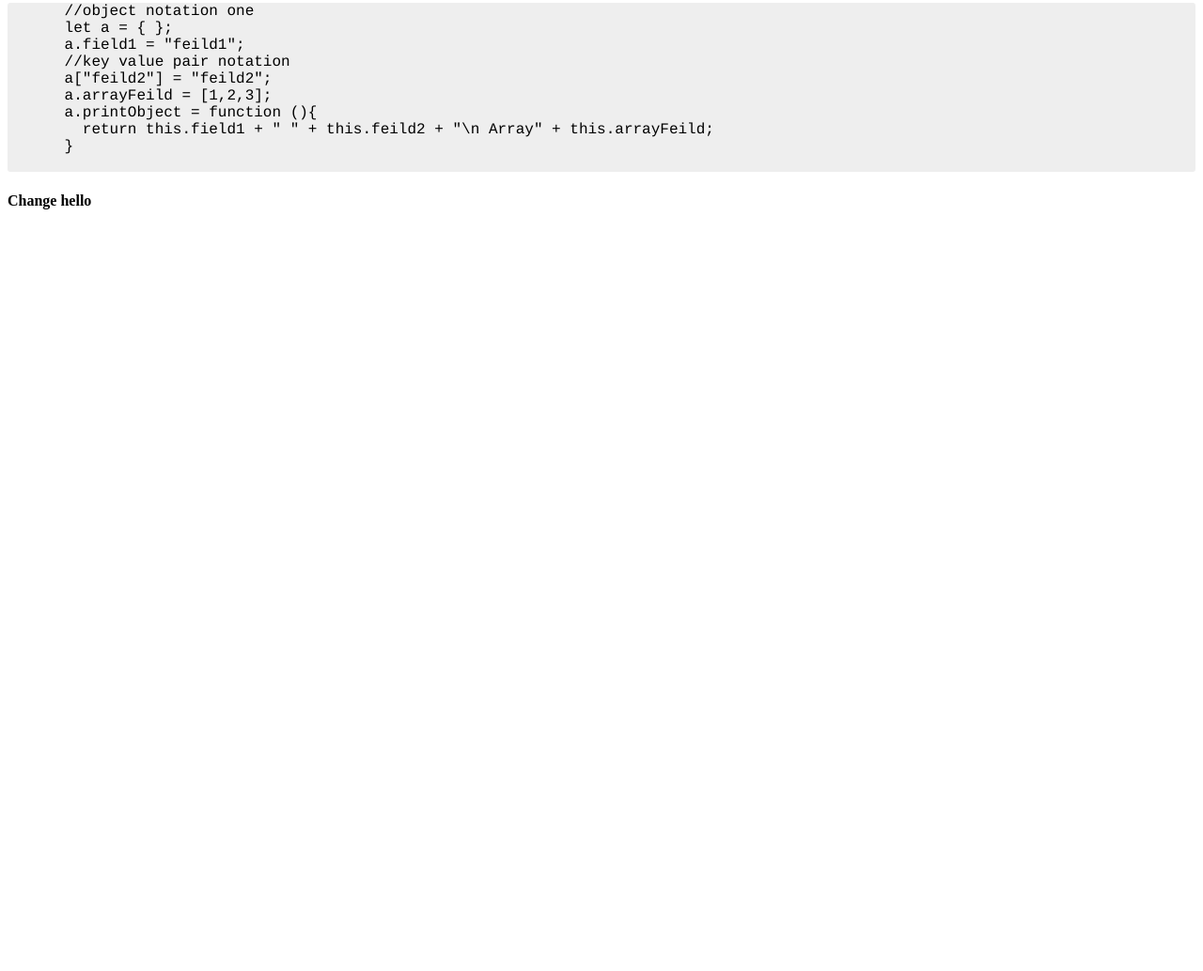
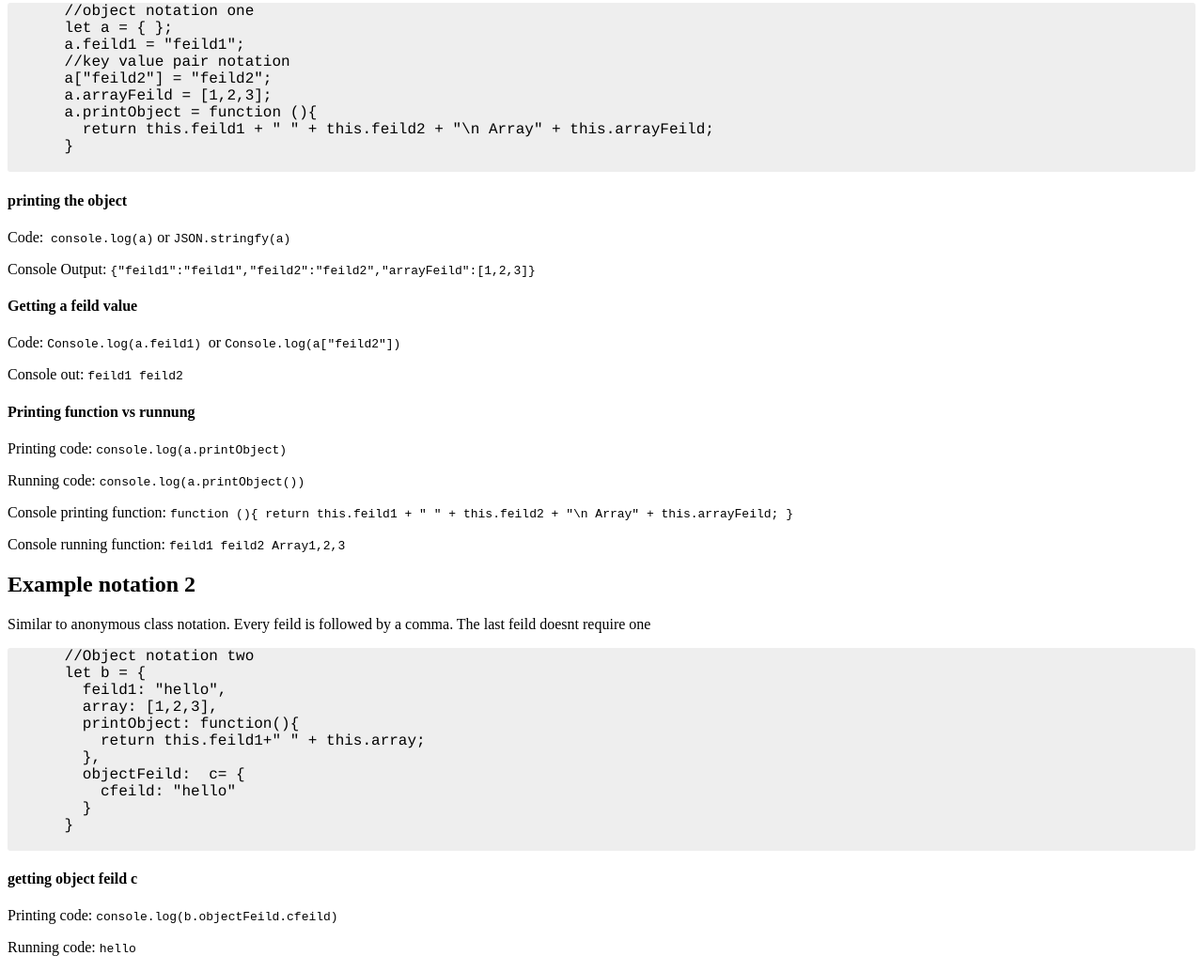
Before and after one commit to Lmaobeh/htmlStackBlitz, a plain HTML site: page objectsExample.html in a window 1280 px wide. Shown: the part 129-1163 px from the top of the page at 94% size. Before the commit the page ends 800 px from the top, so only its background shows below. Drawn offline with Linux system fonts and the light colour scheme.

Commit message:
2 files modified

```diff
--- a/objectsExample.html
+++ b/objectsExample.html
@@ -18,17 +18,44 @@
     <code> <pre>
       //object notation one
       let a = { };
-      a.field1 = "feild1";
+      a.feild1 = "feild1";
       //key value pair notation
       a["feild2"] = "feild2";
       a.arrayFeild = [1,2,3];
       a.printObject = function (){
-        return this.field1 + " " + this.feild2 + "\n Array" + this.arrayFeild;
+        return this.feild1 + " " + this.feild2 + "\n Array" + this.arrayFeild;
       }
       </pre>
     </code>
-    <h4>Change
-    <span id = "change"></span>
-
+    <h4>printing the object</h4>
+    <p>Code:<code> console.log(a)</code> or <code> JSON.stringfy(a)</code></p>
+    <p>Console Output: <code><span id = "aOutput"> </code></span></p>
+    <h4> Getting a feild value </h4>
+    <p>Code: <code> Console.log(a.feild1) </code> or <code> Console.log(a["feild2"])</code></p>
+    <p>Console out: <code><span id = "feildOut"></span></code></p>
+    <h4>Printing function vs runnung </h4>
+    <p>Printing code: <code> console.log(a.printObject)</code></p>
+    <p>Running  code: <code> console.log(a.printObject())</code></p>
+    <p>Console printing function: <code><span id = print></span></code> </p>
+    <p>Console running function: <code><span id = run></span></code> </p>
+    <h2>Example notation 2</h2>
+    <p>Similar to anonymous class notation. Every feild is followed by a comma. The last feild doesnt require one</p>
+    <code> <pre>
+      //Object notation two
+      let b = {
+        feild1: "hello",
+        array: [1,2,3],
+        printObject: function(){
+          return this.feild1+" " + this.array;
+        },
+        objectFeild:  c= {
+          cfeild: "hello"
+        }
+      }
+      </pre>
+    </code>
+    <h4> getting object feild c</h4>
+    <p>Printing code: <code> console.log(b.objectFeild.cfeild)</code></p>
+    <p>Running  code: <code> <span id = "objectFeild"></span></code></p>
   </body>
 </html>
--- a/objectsExampleScript.js
+++ b/objectsExampleScript.js
@@ -1,14 +1,33 @@
 console.log("hello");
+
 function run(){
-  document.getElementById("change").innerHTML="hello";
+  document.getElementById("aOutput").innerHTML=JSON.stringify(a);
+  document.getElementById("feildOut").innerHTML=a.feild1 +" "+ a["feild2"];
+  document.getElementById("print").innerHTML= a.printObject;
+  document.getElementById("run").innerHTML=a.printObject();
+  document.getElementById("objectFeild").innerHTML=b.objectFeild.cfeild;
 }
 
 //objbect notation one
 let a = { };
-a.field1 = "feild1";
+a.feild1 = "feild1";
 //key value pair notation
 a["feild2"] = "feild2";
 a.arrayFeild = [1,2,3];
 a.printObject = function (){
-  return this.field1 + " " + this.feild2 + "\n Array" + this.arrayFeild;
+  return this.feild1 + " " + this.feild2 + "\n Array" + this.arrayFeild;
 }
+
+//Object notation two
+let b = {
+  feild1: "hello",
+  array: [1,2,3],
+  printObject: function(){
+    return this.feild1+" " + this.array;
+  },
+  objectFeild:  c= {
+    cfeild: "hello"
+  }
+}
+console.log(b.printObject());
+console.log(b.objectFeild.cfeild);
```
